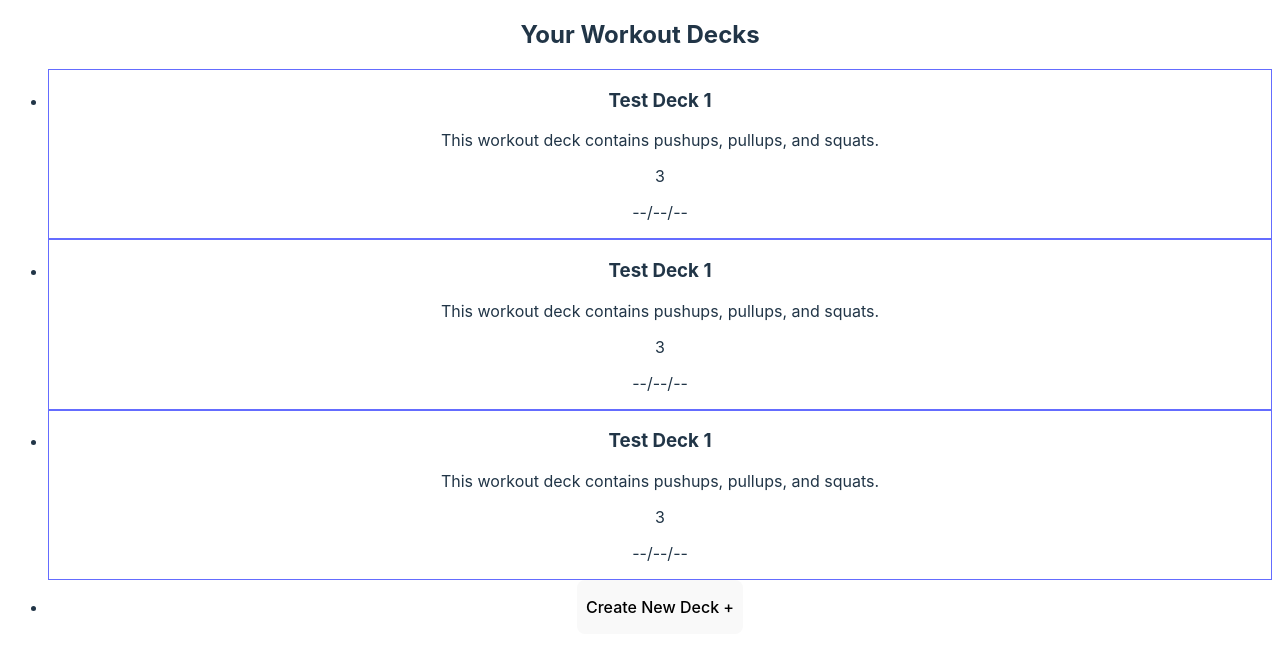
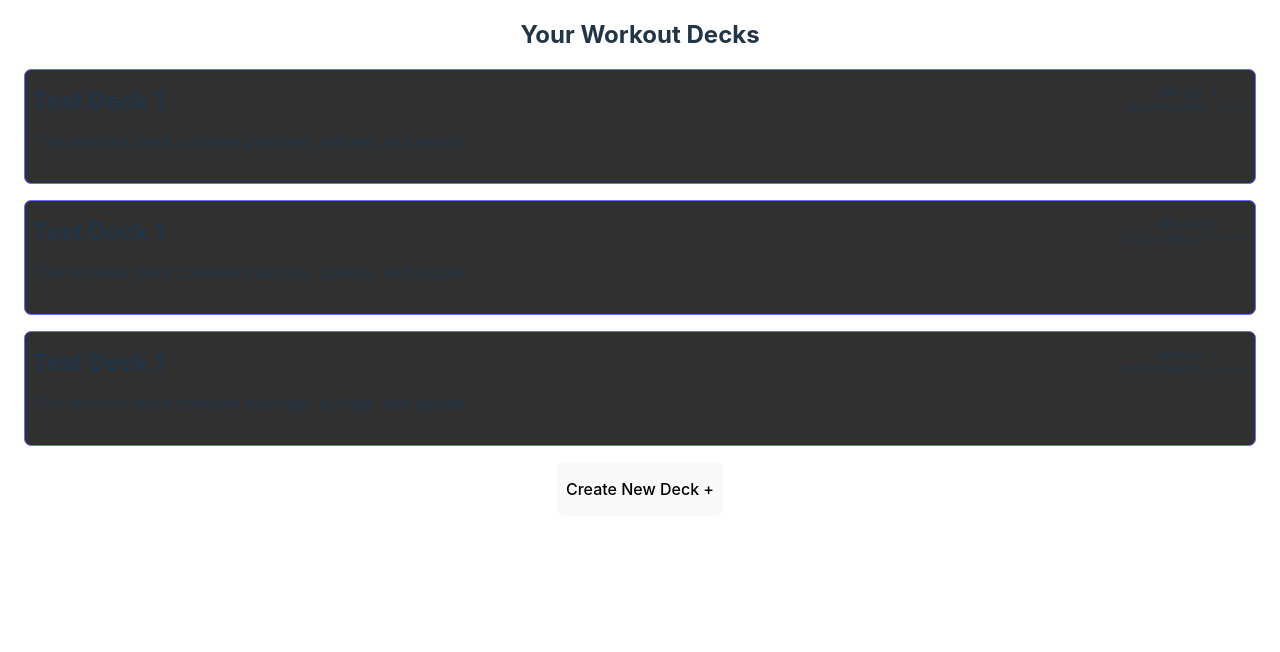
Before and after one commit to calebthewood/grond, a React (Vite) app: page / in a window 1280 px wide. Shown: the top 652 px of the page. Built offline with nearby package versions, Linux system fonts and the light colour scheme.

Commit message:
Style and restructure deck detail

```diff
--- a/src/Deck/DeckDetail.tsx
+++ b/src/Deck/DeckDetail.tsx
@@ -1,5 +1,5 @@
 import { IDeck } from "../MockData";
-import './deckStyles.css'
+import './deckStyles.css';
 
 interface DeckListProps {
   deck: IDeck;
@@ -12,10 +12,14 @@ export function DeckDetail({ deck }: DeckListProps) {
 
   return (
     <div className="deck-detail">
-      <h3>{deck.title}</h3>
-      <p>{deck.description}</p>
-      <p>{deck.difficulty}</p>
-      <p>{deck.lastCompleted}</p>
+      <div className="deck-detail-header">
+        <h2>{deck.title}</h2>
+        <div>
+          <p><i>difficulty:</i> {deck.difficulty}</p>
+          <p><i>last completed:</i> {deck.lastCompleted}</p>
+        </div>
+      </div>
+      <p className="deck-detail-description">{deck.description}</p>
     </div>
   );
 }
--- a/src/Deck/DeckList.tsx
+++ b/src/Deck/DeckList.tsx
@@ -19,8 +19,12 @@ export function DeckList({ decks, topLevelNav, selectDeck }: IDeckListProps) {
   return (
     <>
       <h2>Your Workout Decks</h2>
-      <ul>
-        {decks.map((deck, i) => <li onClick={() => handleClick(i)}><DeckDetail deck={deck} /></li>)}
+      <ul className="deck-list">
+        {decks.map((deck, i) =>
+          <li
+            className="deck-item"
+            onClick={() => handleClick(i)}><DeckDetail deck={deck} /></li>)
+        }
         <li><button onClick={() => topLevelNav('createdeck')}>Create New Deck +</button></li>
       </ul>
     </>
--- a/src/Deck/deckStyles.css
+++ b/src/Deck/deckStyles.css
@@ -1,4 +1,34 @@
+.deck-list {
+  list-style: none;
+  padding-left: 0;
+}
+
+.deck-item {
+  margin: 1em;
+}
 
 .deck-detail {
   border: 1px solid #646cff;
+  background-color: #303030;
+  border-radius: 7px;
+  padding: 16px 7px;
 }
+
+.deck-detail-header {
+  display: flex;
+  flex-direction: row;
+  justify-content: space-between;
+}
+
+.deck-detail-header>h2 {
+  margin: 0;
+}
+
+.deck-detail-header>div>p {
+  margin: 0;
+  font-size: .7em;
+}
+
+.deck-detail-description {
+text-align: left;
+}
```
